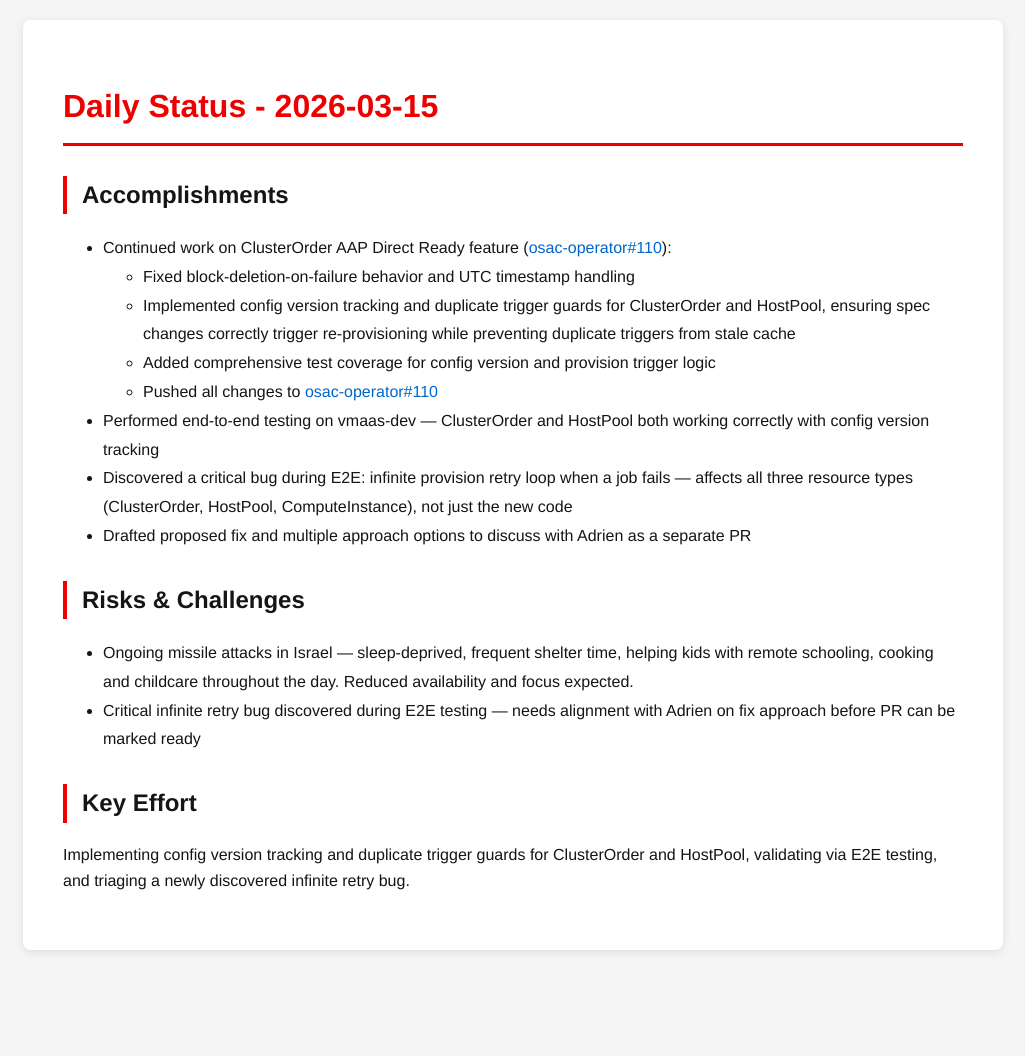
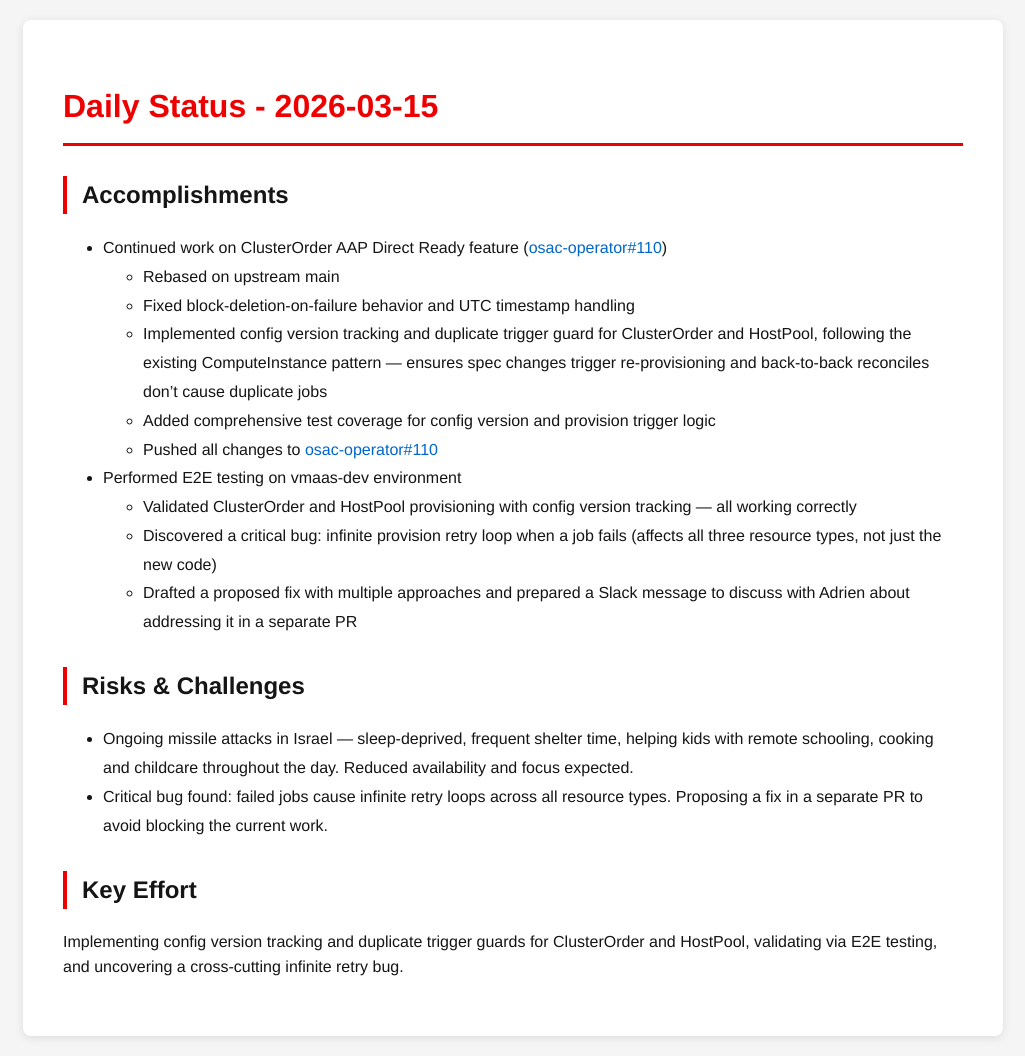
Before and after one commit to tzvatot/daily-status, a Jekyll site: the page built from 2026-03-15.md, in a window 1280 px wide. Shown: the whole page, without its empty margins (127-1152 px from the left). Built offline with Jekyll 4.4.1, drawn with Linux system fonts in a browser that asks for light colours; before the commit the page ends 970 px from its top, so only the background shows below that.

Commit message:
Daily status update - 2026-03-15

```diff
--- a/2026-03-15.md
+++ b/2026-03-15.md
@@ -7,18 +7,20 @@ date: 2026-03-15
 # Daily Status - 2026-03-15
 
 ## Accomplishments
-- Continued work on ClusterOrder AAP Direct Ready feature ([osac-operator#110](https://github.com/osac-project/osac-operator/pull/110)):
+- Continued work on ClusterOrder AAP Direct Ready feature ([osac-operator#110](https://github.com/osac-project/osac-operator/pull/110))
+  - Rebased on upstream main
   - Fixed block-deletion-on-failure behavior and UTC timestamp handling
-  - Implemented config version tracking and duplicate trigger guards for ClusterOrder and HostPool, ensuring spec changes correctly trigger re-provisioning while preventing duplicate triggers from stale cache
+  - Implemented config version tracking and duplicate trigger guard for ClusterOrder and HostPool, following the existing ComputeInstance pattern — ensures spec changes trigger re-provisioning and back-to-back reconciles don't cause duplicate jobs
   - Added comprehensive test coverage for config version and provision trigger logic
   - Pushed all changes to [osac-operator#110](https://github.com/osac-project/osac-operator/pull/110)
-- Performed end-to-end testing on vmaas-dev — ClusterOrder and HostPool both working correctly with config version tracking
-- Discovered a critical bug during E2E: infinite provision retry loop when a job fails — affects all three resource types (ClusterOrder, HostPool, ComputeInstance), not just the new code
-- Drafted proposed fix and multiple approach options to discuss with Adrien as a separate PR
+- Performed E2E testing on vmaas-dev environment
+  - Validated ClusterOrder and HostPool provisioning with config version tracking — all working correctly
+  - Discovered a critical bug: infinite provision retry loop when a job fails (affects all three resource types, not just the new code)
+  - Drafted a proposed fix with multiple approaches and prepared a Slack message to discuss with Adrien about addressing it in a separate PR
 
 ## Risks & Challenges
 - Ongoing missile attacks in Israel — sleep-deprived, frequent shelter time, helping kids with remote schooling, cooking and childcare throughout the day. Reduced availability and focus expected.
-- Critical infinite retry bug discovered during E2E testing — needs alignment with Adrien on fix approach before PR can be marked ready
+- Critical bug found: failed jobs cause infinite retry loops across all resource types. Proposing a fix in a separate PR to avoid blocking the current work.
 
 ## Key Effort
-Implementing config version tracking and duplicate trigger guards for ClusterOrder and HostPool, validating via E2E testing, and triaging a newly discovered infinite retry bug.
+Implementing config version tracking and duplicate trigger guards for ClusterOrder and HostPool, validating via E2E testing, and uncovering a cross-cutting infinite retry bug.
```
